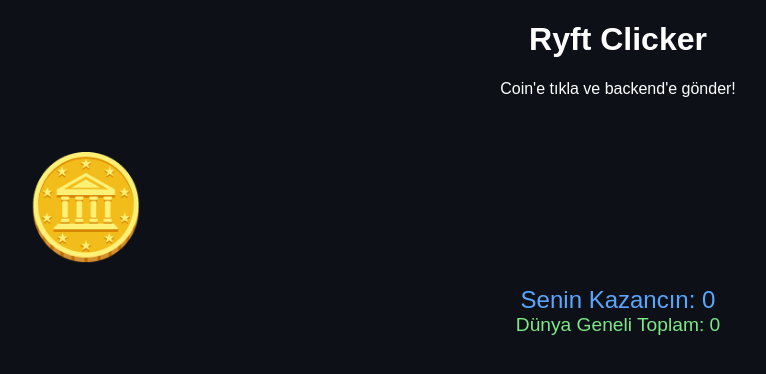
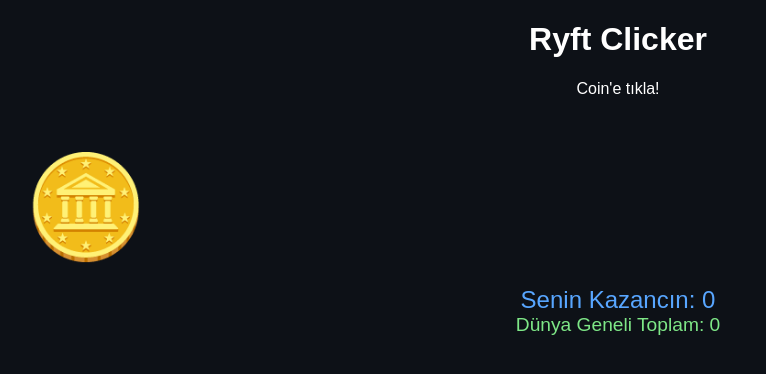
Before and after one commit to denizhosanoglu/ryftcoin, a plain HTML site: page docs/index.html in a window 1280 px wide. Shown: the whole page, without its empty margins (22-788 px from the left). Drawn offline with Linux system fonts and the light colour scheme.

Commit message:
Update text in index.html for clarity

```diff
--- a/docs/index.html
+++ b/docs/index.html
@@ -17,7 +17,7 @@
 </head>
 <body>
     <h1>Ryft Clicker</h1>
-    <p>Coin'e tıkla ve backend'e gönder!</p>
+    <p>Coin'e tıkla!</p>
 
     <div id="coin" class="coin" style="font-size: 100px;">🪙</div>
 
```
